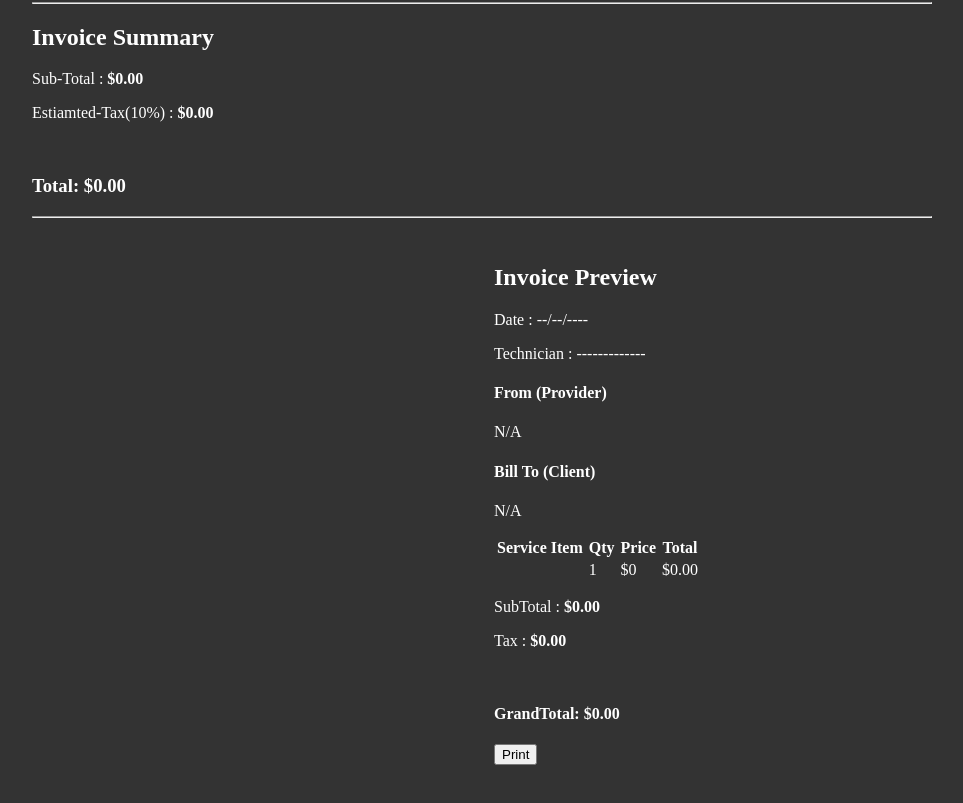
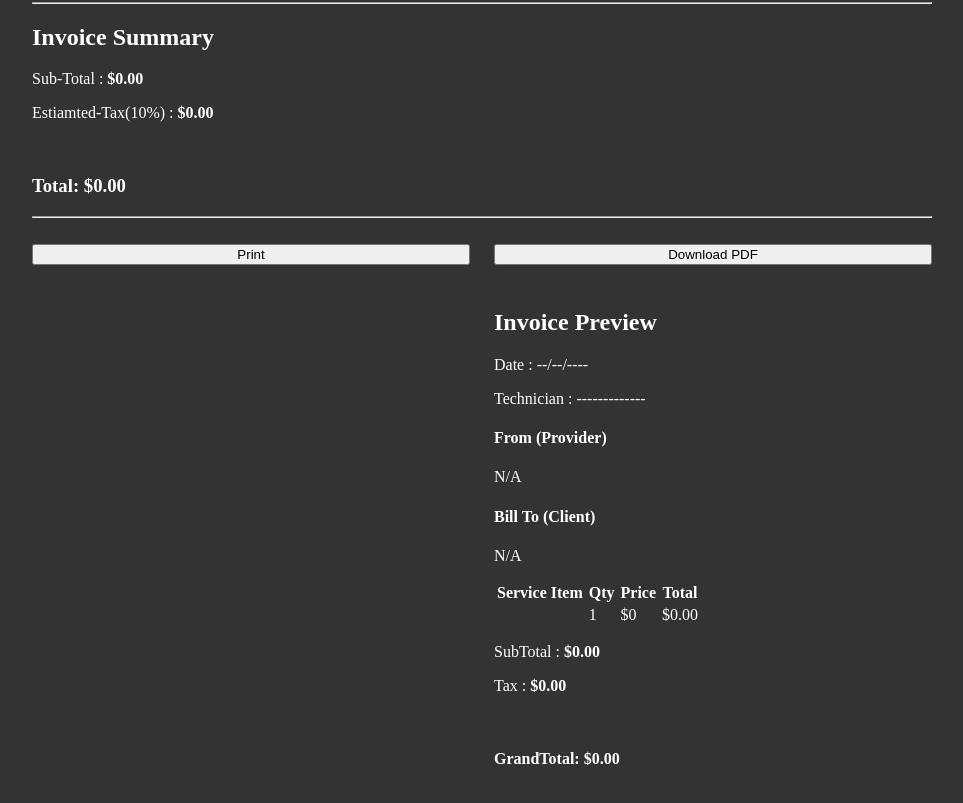
Before and after one commit to Fergany1/Bilingual-Invoice-Contract-Generator, a React (Vite) app: page / in a window 1280 px wide. Shown: the part 807-1610 px from the top of the page, without its empty margins (158-1121 px from the left). Built offline with nearby package versions, Linux system fonts and the light colour scheme.

Commit message:
install: html2pdf

```diff
--- a/package.json
+++ b/package.json
@@ -10,6 +10,7 @@
     "preview": "vite preview"
   },
   "dependencies": {
+    "html2pdf.js": "^0.14.0",
     "react": "^19.2.8",
     "react-dom": "^19.2.8"
   },
--- a/src/App.jsx
+++ b/src/App.jsx
@@ -1,6 +1,6 @@
 import { useState } from 'react'
 import { ContextProvider } from './Hooks/useForm'
-import ContractForm from './ContractForm'
+import ContractForm from './Components/ContractForm/ContractForm'
 import InvoiceForm from './InvoiceForm'
 
 
--- a/src/Components/InvoiceForm/InvoicePreview.jsx
+++ b/src/Components/InvoiceForm/InvoicePreview.jsx
@@ -62,9 +62,7 @@ export function InvoicePreview() {
                 <br />
                 <h4>GrandTotal: <strong> ${grandTotal.toFixed(2)} </strong></h4>
             </div>
-            <button
-            className="print-btn"
-            onClick={() => window.print()}>Print</button>
+
         </div>
     )
 }
--- a/src/InvoiceForm.jsx
+++ b/src/InvoiceForm.jsx
@@ -2,16 +2,47 @@ import ClientSelect from "./Components/InvoiceForm/ClientSelect";
 import ServiceDetails from "./Components/InvoiceForm/ServiceDetails";
 import TotalSummary from "./Components/InvoiceForm/TotalSummary";
 import { InvoicePreview } from "./Components/InvoiceForm/InvoicePreview";
+import { useRef } from "react";
+import html2pdf from 'html2pdf.js';
+
 export default function InvoiceForm () {
+
+    const printRef = useRef(null);
+
+    const handleDownload = () => {
+        html2pdf()
+            .set({
+                margin: 10 ,
+                filename: 'invoice.pdf',
+                html2canvas: { scale: 2} ,
+                jsPDF: { format : 'a4'},
+            })
+            .from(printRef.current)
+            .save()
+
+    }
+
 
     return(<>
         <ClientSelect /> <hr />
         <ServiceDetails /> <hr />
         <TotalSummary /> <hr /> <br />
-        <div
-        style={{ display: 'grid', gridTemplateColumns: '1fr 1fr', gap: 24 }}>
+        <div style={{ display: 'grid', gridTemplateColumns: '1fr 1fr', gap: 24 }}>
+
+            <button
+            type="button"
+            onClick={() => window.print()}>
+                Print
+            </button>
+            <button
+            type="button"
+            onClick={handleDownload}>
+                Download PDF
+            </button>
             <div> {/* ClientSelect, ServicesDetails, TotalSummary */} </div>
-            <div> <InvoicePreview /> </div>
+            <div  className="print-area" ref={printRef}>
+                <InvoicePreview />
+             </div>
         </div>
     </>)
 }
```
Also changed, not shown: 1 other file (tests, documents, lock files or other folders).
